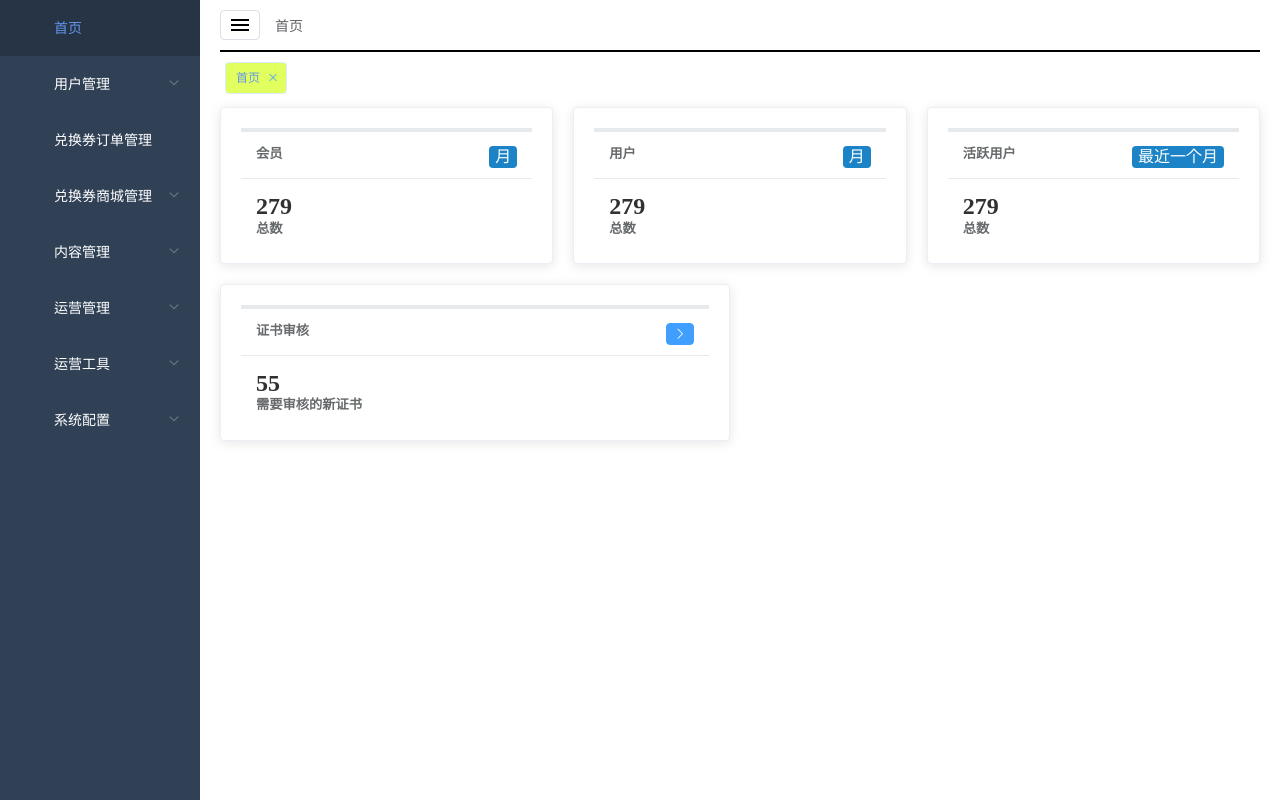
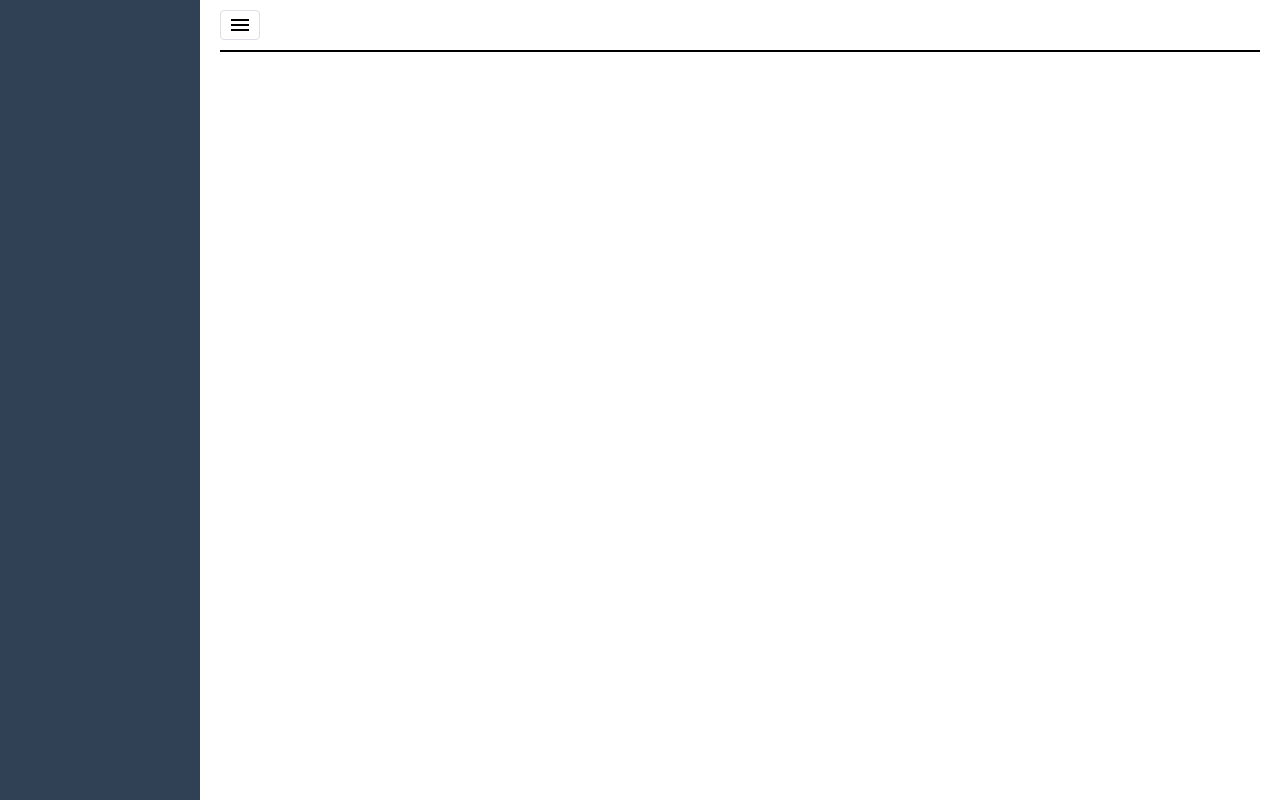
Before and after one commit to aWhver/sodive-vue-element-admin, a Vue app: page /#/ in a window 1280 px wide. Built offline with nearby package versions, Linux system fonts and the light colour scheme.

Commit message:
start router permission

```diff
--- a/src/App.vue
+++ b/src/App.vue
@@ -1,5 +1,7 @@
 <template>
   <div id="app">
+    <router-view v-if="isLogin"/>
+    <div v-else>
       <SideBar></SideBar>
       <div class="main-wrapper" :style="{'margin-left':  isCollapse? '64px' : '200px'}">
         <div class="el-menu-horizontal">
@@ -8,6 +10,7 @@
         </div>
         <tag-views></tag-views>
         <router-view/>
+      </div>
     </div>
   </div>
 </template>
@@ -28,7 +31,8 @@ export default {
   },
   computed: {
     ...mapState([
-      'isCollapse'
+      'isCollapse',
+      'isLogin'
     ])
   }
 }
--- a/src/components/login/index.vue
+++ b/src/components/login/index.vue
@@ -1,5 +1,5 @@
 <template>
-
+  <div>login</div>
 </template>
 <script>
   export default {
--- a/src/router/index.js
+++ b/src/router/index.js
@@ -17,7 +17,10 @@ Vue.use(Router)
 
 export const constantRouterMap = [
   {path: '/login', component: _import('login/index'), hidden: true},
-  { path: '/404', component: _import('errorPage/404'), hidden: true },
+  { path: '/404', component: _import('errorPage/404'), hidden: true }
+]
+
+export const asyncRouterMap = [
   {
     path: '/',
     name: 'index',
--- /dev/null
+++ b/src/store/getters.js
@@ -0,0 +1,7 @@
+/**
+ * Created by zhaojuntong on 2017/12/19.
+ */
+export default {
+  visitedTags: state => state.routeTag.visitedTags,
+  permissonRoute: state => state.permission.constantRouterMap
+}
--- a/src/store/index.js
+++ b/src/store/index.js
@@ -5,6 +5,7 @@ import Vue from 'vue'
 import Vuex from 'vuex'
 import { constantRouterMap } from '../router/index'
 import routeTag from './modules/routeTag'
+import getters from './getters'
 
 Vue.use(Vuex)
 
@@ -12,9 +13,11 @@ const store = new Vuex.Store({
   modules: {
     routeTag
   },
+  getters,
   state: {
     constantRouterMap: constantRouterMap,
-    isCollapse: false
+    isCollapse: false,
+    isLogin: false
   },
   mutations: {
     openSideBar (state) {
--- a/src/views/breakCrumb/BreakCrumb.vue
+++ b/src/views/breakCrumb/BreakCrumb.vue
@@ -2,8 +2,10 @@
   <div class="breakCrumb-container">
     <el-breadcrumb separator-class="el-icon-arrow-right">
       <el-breadcrumb-item v-for="(item, index) in routerList" :key="item.path">
-        <router-link v-if="index !== 0 || index !== routerList.length-1" :to="item.path">{{  item.meta.title }} </router-link>
-        <span v-else>{{  item.meta.title }}</span>
+        <span v-if="item.redirect">{{  item.meta.title }}</span>
+        <router-link v-else :to="item.path">{{  item.meta.title }} </router-link>
+        <!--<router-link v-if="(index !== 0 || index !== routerList.length-1)" :to="item.path">{{  item.meta.title }} </router-link>-->
+        <!--<span v-if="item.redirect">{{  item.meta.title }}</span>-->
       </el-breadcrumb-item>
     </el-breadcrumb>
   </div>
@@ -39,5 +41,10 @@
 <style lang="less">
   .breakCrumb-container {
     display: inline-block;
+    .el-breadcrumb__inner span {
+      font-weight: 400;
+      color: #606266;
+      cursor: text;
+    }
   }
 </style>
--- a/src/views/routeTag/Tag.vue
+++ b/src/views/routeTag/Tag.vue
@@ -1,7 +1,7 @@
 <template>
   <div class="tag-views-container">
-    <scrollPane>
-      <router-link v-for="route in visitedTags" :class="isActive(route)? 'active' : ''" v-if="visitedTags.length !== 0" :to="route.path" :key="route.name" @contextmenu.prevent.native="openMenu(route, $event)">
+    <scrollPane ref="scrollPane">
+      <router-link v-for="route in visitedTags" :class="isActive(route)? 'active' : ''" ref="tag" v-if="visitedTags.length !== 0" :to="route.path" :key="route.name" @contextmenu.prevent.native="openMenu(route, $event)">
         <el-tag :disable-transitions="false" closable @close.prevent.stop="closeTag(route)">{{route.title}}</el-tag>
       </router-link>
     </scrollPane>
@@ -72,6 +72,17 @@
       },
       closeMenu () {
         this.visible = false
+      },
+      moveToCurrentTag () {
+        const tags = this.$refs.tag
+        this.$nextTick(() => {
+          for (const tag of tags) {
+            if (tag.to === this.$route.path) {
+              this.$refs.scrollPane.moveToTarget(tag.$el)
+              break
+            }
+          }
+        })
       }
     },
     mounted () {
@@ -80,6 +91,7 @@
     watch: {
       $route () {
         this.addTags()
+        this.moveToCurrentTag()
       },
       visible (value) {
         if (value) {
--- /dev/null
+++ b/src/views/scrollBar/scrollBar.vue
@@ -0,0 +1,62 @@
+<template>
+  <div class="scrollBar-wrapper" @wheel.prevent="handleScroll($event)" ref="scrollWrapper">
+    <div class="sideBar" :style="{width: collpase? '200px' : '64px','margin-top': `${marginTop}px`}" ref="sideBar">
+      <slot></slot>
+    </div>
+  </div>
+</template>
+<script>
+  export default {
+    name: 'scroll-bar',
+    data () {
+      return {
+        marginTop: 0
+      }
+    },
+    methods: {
+      handleScroll (e) {
+        const scrollWrapperHeight = this.$refs.scrollWrapper.offsetHeight
+        const sideBarHeight = this.$refs.sideBar.offsetHeight
+        const direction = e.wheelDelta || -e.deltaY * 3
+        if (direction > 0) { // direction: up
+          this.marginTop = Math.min(0, this.marginTop + direction)
+        } else {
+          if (scrollWrapperHeight < sideBarHeight) {
+            if (this.marginTop < (scrollWrapperHeight - sideBarHeight)) {
+              this.marginTop = this.marginTop
+            } else {
+              this.marginTop = Math.max(this.marginTop + direction, scrollWrapperHeight - sideBarHeight)
+            }
+          } else {
+            this.marginTop = 0
+          }
+        }
+      }
+    },
+    computed: {
+      collpase () {
+        return !this.$store.state.isCollapse
+      }
+    },
+    watch: {
+      collpase (value) { // marginTop is 0 when menu is collapsing
+        this.marginTop = value ? this.marginTop : 0
+      }
+    }
+  }
+</script>
+<style lang="less">
+  .scrollBar-wrapper {
+    position: fixed;
+    height: 100%;
+    z-index: 99;
+    background: #304156;
+    top: 0;
+    bottom: 0;
+    left: 0;
+    .sideBar {
+      background: #304156;
+      transition: all 0.5s ease-out;
+    }
+  }
+</style>
--- a/src/views/scrollPane/scrollPane.vue
+++ b/src/views/scrollPane/scrollPane.vue
@@ -7,18 +7,42 @@
 </template>
 <script>
   export default {
+    name: 'scroll-pane',
     data () {
       return {
-        left: ''
+        left: 0
       }
     },
     methods: {
       handleScroll (e) {
         const scrollWrapperWidth = this.$refs.scrollWrapper.offsetWidth
         const scrollContainerWidth = this.$refs.scrollContainer.offsetWidth
-        const direction = e.wheelDelta || e.deltaY
+        const direction = e.wheelDelta || -e.deltaY * 3
         if (direction > 0) {
-          this.left = Math.min(0, scrollWrapperWidth - scrollContainerWidth)
+          this.left = Math.min(0, this.left + direction)
+        } else {
+          if (scrollWrapperWidth < scrollContainerWidth) {
+            if (this.left < (scrollWrapperWidth - scrollContainerWidth)) {
+              this.left = this.left
+            } else {
+              this.left = Math.max(this.left + direction, scrollWrapperWidth - scrollContainerWidth)
+            }
+          } else {
+            this.left = 0
+          }
+        }
+      },
+      moveToTarget (target) {
+        const scrollWrapperWidth = this.$refs.scrollWrapper.offsetWidth
+        const scrollContainerWidth = this.$refs.scrollContainer.offsetWidth
+        const targetWidth = target.offsetWidth
+        const targetLeft = target.offsetLeft
+        if (targetLeft < ((scrollWrapperWidth - targetWidth) / 2)) {
+          // tag in the left
+          this.left = 0
+        } else {
+          // tag in the right
+          this.left = Math.max(-(scrollContainerWidth - scrollWrapperWidth), -(targetLeft - (scrollWrapperWidth - targetWidth / 2)) - scrollWrapperWidth / 2)
         }
       }
     }
@@ -26,10 +50,12 @@
 </script>
 <style lang="less">
 .scroll-wrapper {
+  white-space: nowrap;
   position: relative;
   overflow: hidden;
   .scroll-container {
     position: absolute;
+    transition: left 0.3s linear;
   }
 }
 </style>
--- a/src/views/sideBar/SideBar.vue
+++ b/src/views/sideBar/SideBar.vue
@@ -1,5 +1,5 @@
 <template>
-  <div class="sideBar" :style="{width: !isCollapse? '200px' : '64px'}">
+  <scrollBar>
     <el-menu :default-active="$route.path" class="el-menu-vertical-demo" :collapse="isCollapse">
       <template v-for="item in constantRouterMap" v-if="!item.hidden">
         <router-link v-if="!item.children" :to="item.path"  :key="item.name" :class="{'noDropdown': isCollapse}">
@@ -25,10 +25,11 @@
         </el-submenu>
       </template>
     </el-menu>
-  </div>
+  </scrollBar>
 </template>
 <script>
   import { mapState } from 'vuex'
+  import scrollBar from 'views/scrollBar/scrollBar'
   export default {
     name: 'SideBar',
     computed: {
@@ -36,16 +37,11 @@
         'constantRouterMap',
         'isCollapse'
       ])
-    }
+    },
+    components: { scrollBar }
   }
 </script>
 <style rel="stylesheet/less" lang="less" scoped>
-  .sideBar {
-    position: fixed;
-    height: 100%;
-    background: #304156;
-    transition: all 0.5s ease-out;
-    z-index: 99;
   .el-menu {
     background: #304156;
     border: none;
@@ -69,5 +65,4 @@
   .el-submenu .el-menu-item[data-v-614c2078][data-v-614c2078]:hover {
     background: #001528;
   }
-  }
 </style>
```
Also changed, not shown: src/store/modules/permission.js (added, +8 -0 lines), src/utils/request.js (added, +11 -0 lines), 1 other file (tests, documents, lock files or other folders). Lines whose indentation alone changed are shown as unchanged.
